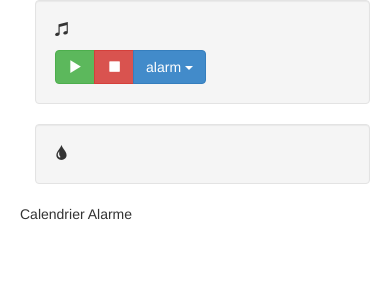
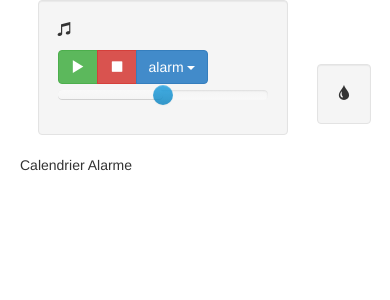
Before and after one commit to musashin/alarmclock, a Flask app: template gui/templates/main.html in a window 390 px wide. Shown: the top 300 px of the page. Run offline with Flask 2, Linux system fonts and the light colour scheme; the template is opened without the code that fills it: most values are stand-ins (such as "Sample title", 1, 10 or a date in 2020); data that the repository does not hold is empty; parts of the project's set-up code (start-up, migrations or seed data) failed here and were passed over; some libraries are stand-ins or nearby versions.

Commit message:
Added slider

```diff
--- /dev/null
+++ b/gui/static/css/slider.css
@@ -0,0 +1,138 @@
+/*!
+ * Slider for Bootstrap
+ *
+ * Copyright 2012 Stefan Petre
+ * Licensed under the Apache License v2.0
+ * http://www.apache.org/licenses/LICENSE-2.0
+ *
+ */
+.slider {
+  display: inline-block;
+  vertical-align: middle;
+  position: relative;
+}
+.slider.slider-horizontal {
+  width: 210px;
+  height: 20px;
+}
+.slider.slider-horizontal .slider-track {
+  height: 10px;
+  width: 100%;
+  margin-top: -5px;
+  top: 50%;
+  left: 0;
+}
+.slider.slider-horizontal .slider-selection {
+  height: 100%;
+  top: 0;
+  bottom: 0;
+}
+.slider.slider-horizontal .slider-handle {
+  margin-left: -10px;
+  margin-top: -5px;
+}
+.slider.slider-horizontal .slider-handle.triangle {
+  border-width: 0 10px 10px 10px;
+  width: 0;
+  height: 0;
+  border-bottom-color: #0480be;
+  margin-top: 0;
+}
+.slider.slider-vertical {
+  height: 210px;
+  width: 20px;
+}
+.slider.slider-vertical .slider-track {
+  width: 10px;
+  height: 100%;
+  margin-left: -5px;
+  left: 50%;
+  top: 0;
+}
+.slider.slider-vertical .slider-selection {
+  width: 100%;
+  left: 0;
+  top: 0;
+  bottom: 0;
+}
+.slider.slider-vertical .slider-handle {
+  margin-left: -5px;
+  margin-top: -10px;
+}
+.slider.slider-vertical .slider-handle.triangle {
+  border-width: 10px 0 10px 10px;
+  width: 1px;
+  height: 1px;
+  border-left-color: #0480be;
+  margin-left: 0;
+}
+.slider input {
+  display: none;
+}
+.slider .tooltip-inner {
+  white-space: nowrap;
+}
+.slider-track {
+  position: absolute;
+  cursor: pointer;
+  background-color: #f7f7f7;
+  background-image: -moz-linear-gradient(top, #f5f5f5, #f9f9f9);
+  background-image: -webkit-gradient(linear, 0 0, 0 100%, from(#f5f5f5), to(#f9f9f9));
+  background-image: -webkit-linear-gradient(top, #f5f5f5, #f9f9f9);
+  background-image: -o-linear-gradient(top, #f5f5f5, #f9f9f9);
+  background-image: linear-gradient(to bottom, #f5f5f5, #f9f9f9);
+  background-repeat: repeat-x;
+  filter: progid:DXImageTransform.Microsoft.gradient(startColorstr='#fff5f5f5', endColorstr='#fff9f9f9', GradientType=0);
+  -webkit-box-shadow: inset 0 1px 2px rgba(0, 0, 0, 0.1);
+  -moz-box-shadow: inset 0 1px 2px rgba(0, 0, 0, 0.1);
+  box-shadow: inset 0 1px 2px rgba(0, 0, 0, 0.1);
+  -webkit-border-radius: 4px;
+  -moz-border-radius: 4px;
+  border-radius: 4px;
+}
+.slider-selection {
+  position: absolute;
+  background-color: #f7f7f7;
+  background-image: -moz-linear-gradient(top, #f9f9f9, #f5f5f5);
+  background-image: -webkit-gradient(linear, 0 0, 0 100%, from(#f9f9f9), to(#f5f5f5));
+  background-image: -webkit-linear-gradient(top, #f9f9f9, #f5f5f5);
+  background-image: -o-linear-gradient(top, #f9f9f9, #f5f5f5);
+  background-image: linear-gradient(to bottom, #f9f9f9, #f5f5f5);
+  background-repeat: repeat-x;
+  filter: progid:DXImageTransform.Microsoft.gradient(startColorstr='#fff9f9f9', endColorstr='#fff5f5f5', GradientType=0);
+  -webkit-box-shadow: inset 0 -1px 0 rgba(0, 0, 0, 0.15);
+  -moz-box-shadow: inset 0 -1px 0 rgba(0, 0, 0, 0.15);
+  box-shadow: inset 0 -1px 0 rgba(0, 0, 0, 0.15);
+  -webkit-box-sizing: border-box;
+  -moz-box-sizing: border-box;
+  box-sizing: border-box;
+  -webkit-border-radius: 4px;
+  -moz-border-radius: 4px;
+  border-radius: 4px;
+}
+.slider-handle {
+  position: absolute;
+  width: 20px;
+  height: 20px;
+  background-color: #0e90d2;
+  background-image: -moz-linear-gradient(top, #149bdf, #0480be);
+  background-image: -webkit-gradient(linear, 0 0, 0 100%, from(#149bdf), to(#0480be));
+  background-image: -webkit-linear-gradient(top, #149bdf, #0480be);
+  background-image: -o-linear-gradient(top, #149bdf, #0480be);
+  background-image: linear-gradient(to bottom, #149bdf, #0480be);
+  background-repeat: repeat-x;
+  filter: progid:DXImageTransform.Microsoft.gradient(startColorstr='#ff149bdf', endColorstr='#ff0480be', GradientType=0);
+  -webkit-box-shadow: inset 0 1px 0 rgba(255,255,255,.2), 0 1px 2px rgba(0,0,0,.05);
+  -moz-box-shadow: inset 0 1px 0 rgba(255,255,255,.2), 0 1px 2px rgba(0,0,0,.05);
+  box-shadow: inset 0 1px 0 rgba(255,255,255,.2), 0 1px 2px rgba(0,0,0,.05);
+  opacity: 0.8;
+  border: 0px solid transparent;
+}
+.slider-handle.round {
+  -webkit-border-radius: 20px;
+  -moz-border-radius: 20px;
+  border-radius: 20px;
+}
+.slider-handle.triangle {
+  background: transparent none;
+}
--- a/gui/templates/main.html
+++ b/gui/templates/main.html
@@ -4,20 +4,37 @@
     <title> Radio Reveil </title>
     <link href="/static/css/bootstrap.min.css" rel="stylesheet" media="screen">
     <link href="/static/css/bootstrap-responsive.css" rel="stylesheet">
+    <link href="/static/css/slider.css" rel="stylesheet">
     <script src="http://code.jquery.com/jquery-latest.js"></script>
     <script src="/static/js/bootstrap.min.js"></script>
     <meta name="viewport" content="width=device-width, initial-scale=1.0">
     <script src="/static/js/sound.js"></script>
+    <script src="/static/js/bootstrap-slider.js"></script>
     <!link href="/static/img/PiIcon.ico" rel="icon" />
     <!link href="/static/img/PiIcon.png" rel="shortcut icon" />
     <!link rel="apple-touch-icon" href="/static/img/PiIconiOS.png"/>
     <!link rel="stylesheet" href="/static/font-awesome-4.2.0/css/font-awesome.min.css">
+    <style>
+  /* centered columns styles */
+.row-centered {
+    text-align:center;
+}
+.col-centered {
+    display:inline-block;
+    float:none;
+    /* reset the text-align */
+    text-align:left;
+    /* inline-block space fix */
+    margin-right:-4px;
+}
+
+    </style>
 </head>
 <body>
 
     <div class="container-fluid">
-        <div class="row">
-            <div class="col-sm-6" >
+        <div class="row row-centered">
+            <div class="col-sm-6 col-centered" >
                 <div class="well">
                     <p>
                         <i class="glyphicon glyphicon-music">
@@ -44,9 +61,12 @@
                             </ul>
                         </div>
                     </div>
+                    <p>
+                        <input type="text" class="span2" value="4" id="volume-slider" data-slider-min="0" data-slider-max="100" data-slider-step="10" data-slider-value="50">
+                    </p>
                 </div>
             </div>
-            <div class="col-sm-6">
+            <div class="col-sm-6 col-centered">
                  <div class="well">
                     <i class="glyphicon glyphicon-tint">
                     </i>
@@ -68,7 +88,16 @@
 
 <script>
     var currentTrack = 'alarm'
+
     $( document ).ready( function(){
+
+        $('#volume-slider').slider({
+
+          formatter: function(value) {
+            return 'Current value: ' + value;
+          }
+        });
+
         refresh_play_state()
     });
 
@@ -88,4 +117,10 @@ $("#track li a").click( function() {
         currentTrack = $(this).text();
     });
 
+    $('#volume-slider').slider()
+      .on('slideStop', function(ev){
+        alert('test' + $(this).val())
+      });
+
+
 </script>
```
Also changed, not shown: gui/static/js/bootstrap-slider.js (added). Lines whose indentation alone changed are shown as unchanged.
